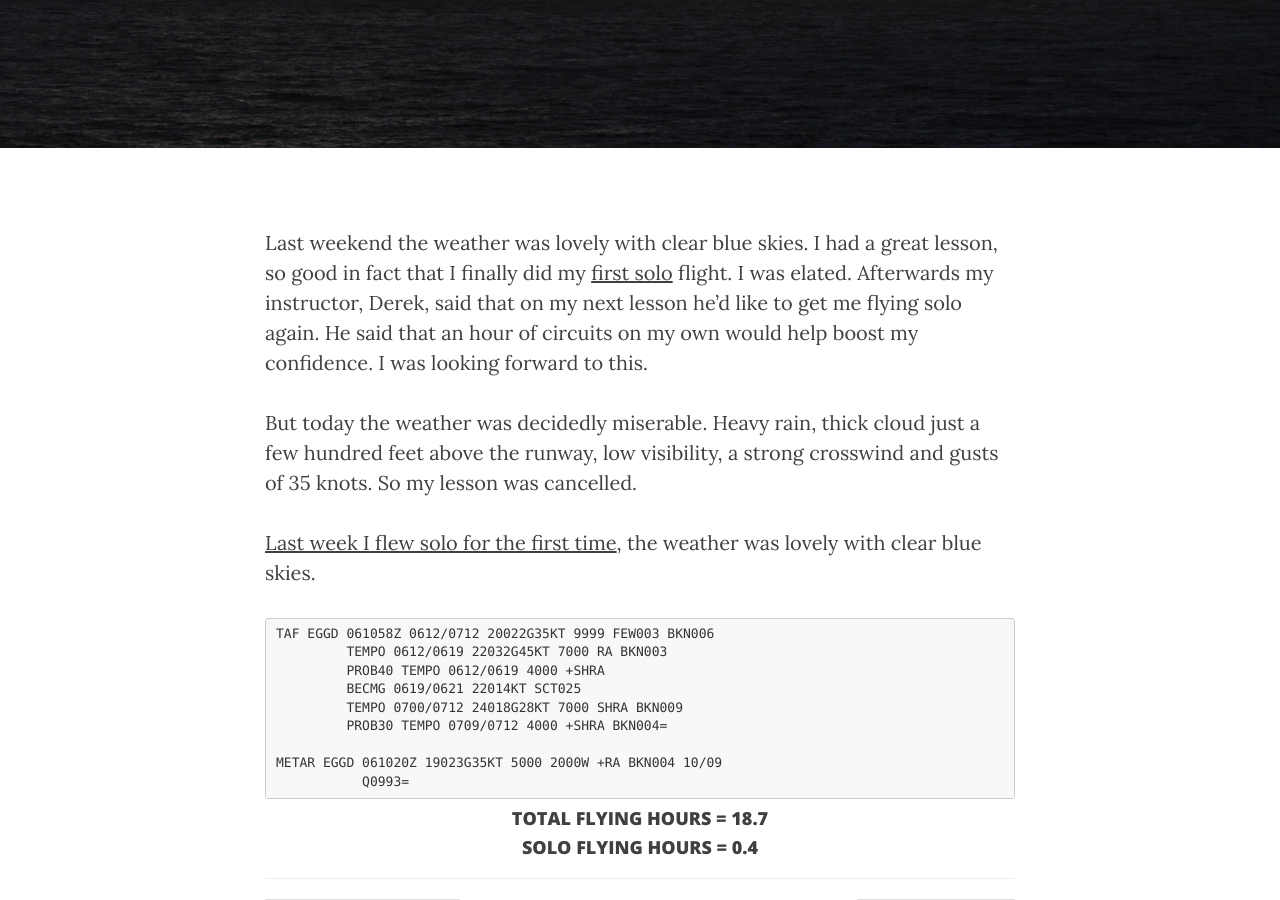
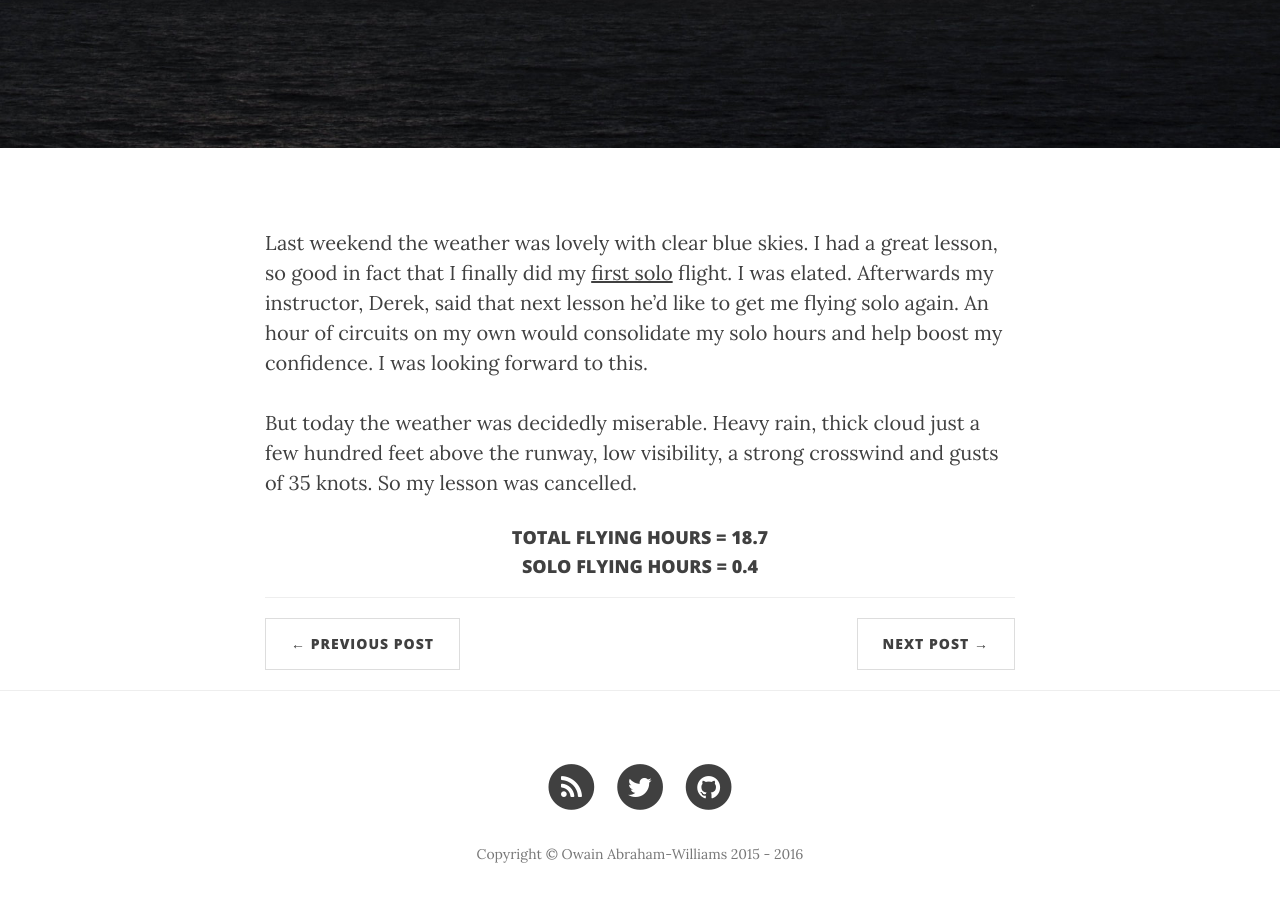
Before and after one commit to AnturGyffrous/hedfan.uk, a Jekyll site: the page built from _posts/2016-02-06-day-33-cancelled.md, in a window 1280 px wide and 900 px high, scrolled down 361 px. Built offline with Jekyll 4.4.1, drawn with Linux system fonts in a browser that asks for light colours; nearby versions of some CDN libraries; comment, search, counter and statistics services are not loaded.

Commit message:
Update day 33 post.

```diff
--- a/_posts/2016-02-06-day-33-cancelled.md
+++ b/_posts/2016-02-06-day-33-cancelled.md
@@ -8,27 +8,14 @@ author:     "Owain Abraham-Williams"
 
 Last weekend the weather was lovely with clear blue skies. I had a great lesson, so good
 in fact that I finally did my [first solo](/2016/01/30/day-32-lesson-17-first-solo/)
-flight. I was elated. Afterwards my instructor, Derek, said that on my next lesson he'd
-like to get me flying solo again. He said that an hour of circuits on my own would help
-boost my confidence. I was looking forward to this.
+flight. I was elated. Afterwards my instructor, Derek, said that next lesson he'd like to
+get me flying solo again. An hour of circuits on my own would consolidate my solo hours
+and help boost my confidence. I was looking forward to this.
 
 But today the weather was decidedly miserable. Heavy rain, thick cloud just a few hundred
 feet above the runway, low visibility, a strong crosswind and gusts of 35 knots. So my
 lesson was cancelled.
 
-[Last week I flew solo for the first time](/2016/01/30/day-32-lesson-17-first-solo/), the
-weather was lovely with clear blue skies.
-
-    TAF EGGD 061058Z 0612/0712 20022G35KT 9999 FEW003 BKN006
-             TEMPO 0612/0619 22032G45KT 7000 RA BKN003
-             PROB40 TEMPO 0612/0619 4000 +SHRA
-             BECMG 0619/0621 22014KT SCT025
-             TEMPO 0700/0712 24018G28KT 7000 SHRA BKN009
-             PROB30 TEMPO 0709/0712 4000 +SHRA BKN004=
-
-    METAR EGGD 061020Z 19023G35KT 5000 2000W +RA BKN004 10/09
-               Q0993=
-
 #### TOTAL FLYING HOURS = 18.7
 
 #### SOLO FLYING HOURS = 0.4
```
